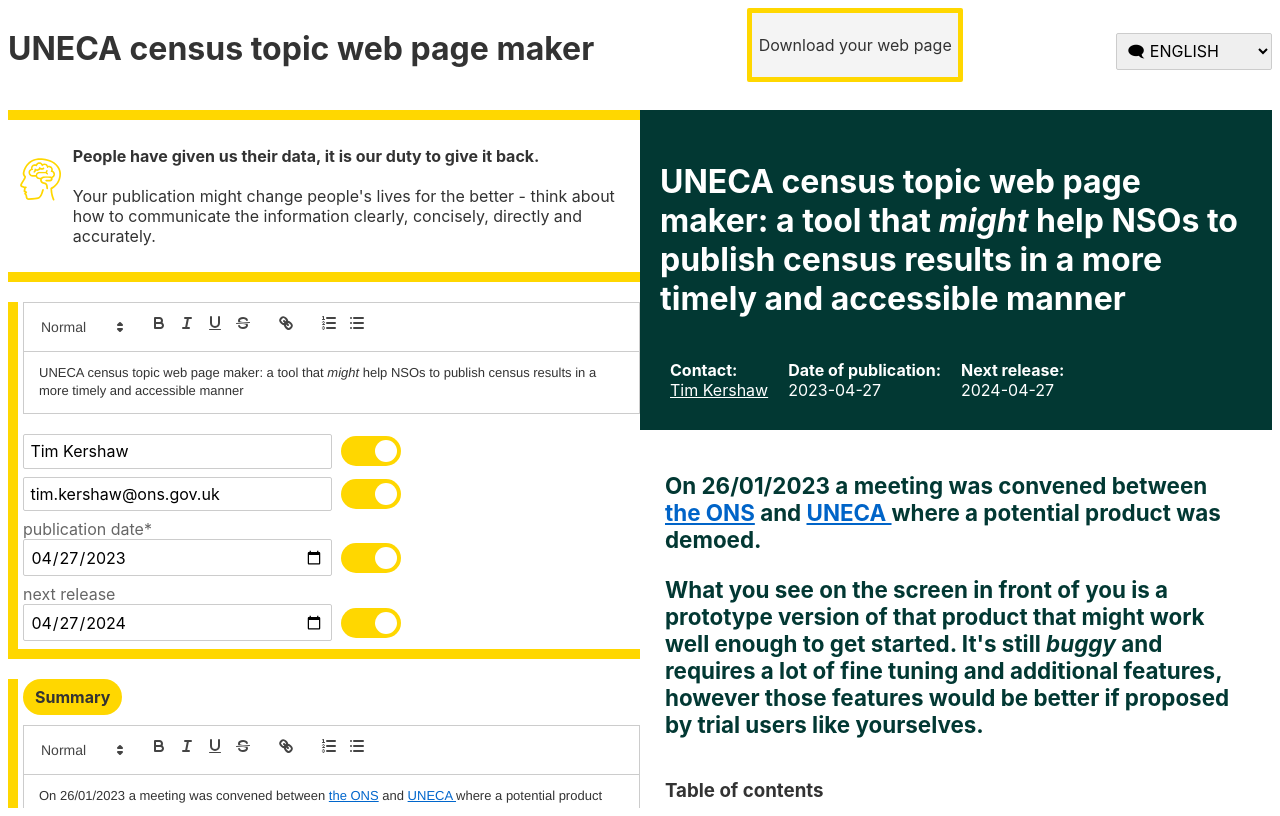
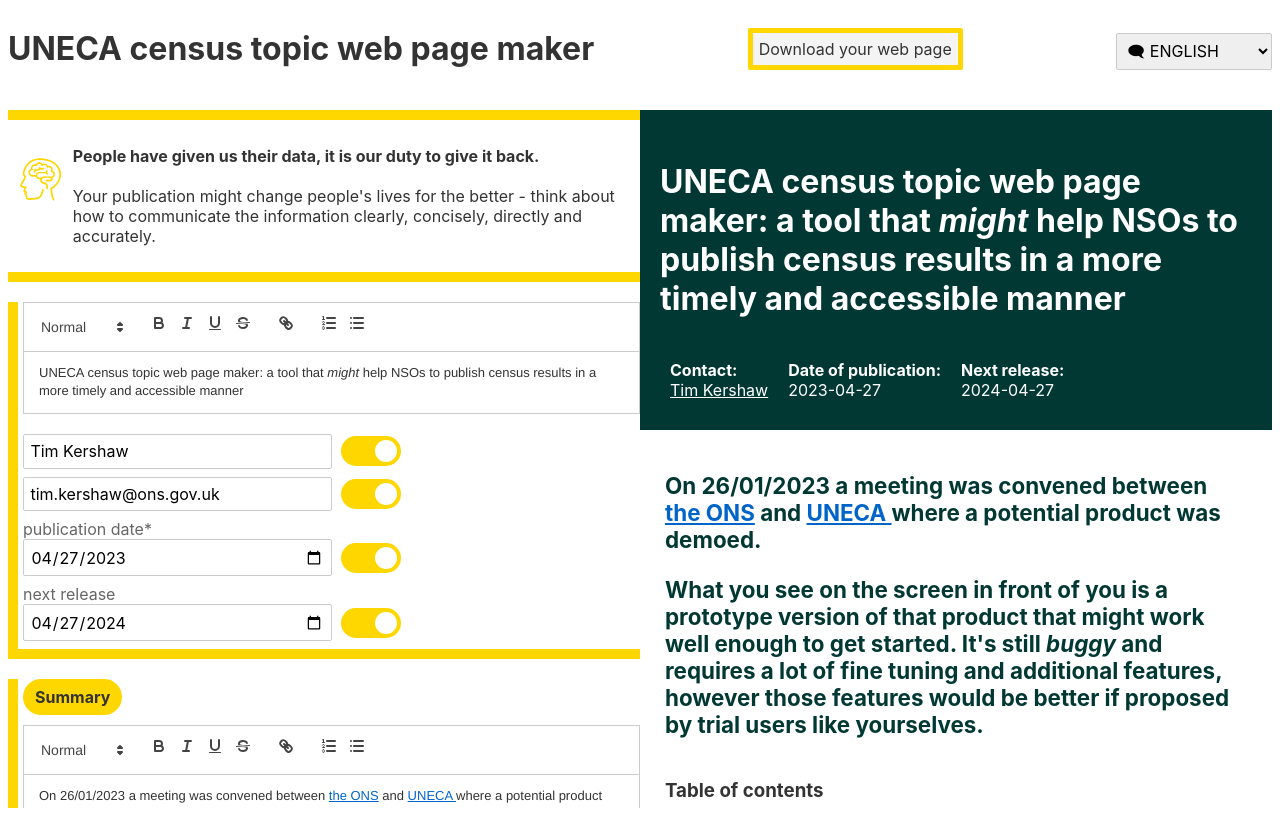
Before and after one commit to incontrolapps/UNECA, a Svelte app: page / in a window 1280 px wide. Built offline with nearby package versions, Linux system fonts and the light colour scheme.

Commit message:
button styling

```diff
--- a/src/App.svelte
+++ b/src/App.svelte
@@ -167,7 +167,7 @@
 <h1 style:float="left" style:max-width=100%>
   {@html lab[lang][11]}
 </h1>
-<button  on:click={()=>{let text = start + getCSS() + "</head><body style='height:initial; overflow-y:visible'>" + document.getElementById('outputFrame').innerHTML.split('<hr>')[0] + "<br><br></body>"; download("index.html", text) } }>
+<button  style="height: fit-content;padding: 6px; margin-top: 20px;" on:click={()=>{let text = start + getCSS() + "</head><body style='height:initial; overflow-y:visible'>" + document.getElementById('outputFrame').innerHTML.split('<hr>')[0] + "<br><br></body>"; download("index.html", text) } }>
   Download your web page
   </button>
 <select
```
Also changed, not shown: public/build/bundle.css, public/build/bundle.js, 1 other file (tests, documents, lock files or other folders).
